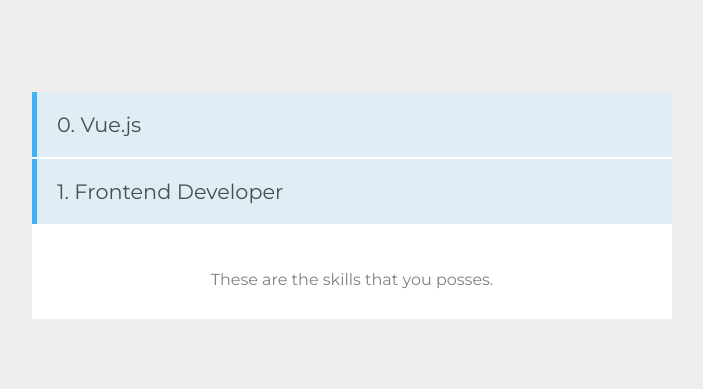
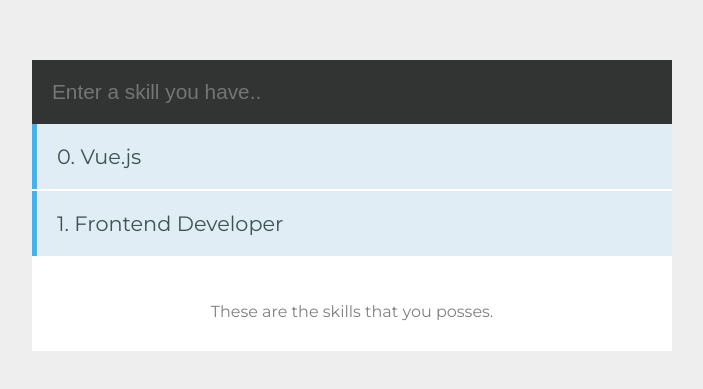
Before and after one commit to rodrigofepy/first-vue-project, a Vue app: page / in a window 1280 px wide. Shown: the part 187-576 px from the top of the page, without its empty margins (288-991 px from the left). Built offline with nearby package versions, Linux system fonts and the light colour scheme.

Commit message:
Handling user input

```diff
--- a/src/components/Skills.vue
+++ b/src/components/Skills.vue
@@ -1,6 +1,11 @@
 <template>
   <div class="hello">
     <div class="holder">
+
+      <form @submit.prevent="addSkill">
+        <input type="text" placeholder="Enter a skill you have.." v-model="skill">
+      </form>
+
       <ul>
         <li v-for="(data,index) in skills" :key='index'>{{ index }}. {{ data.skill }}</li>
       </ul>
@@ -15,6 +20,7 @@ export default {
   name: 'Skills',
   data() {
     return {
+      skill: '',
       skills: [
         { "skill": "Vue.js" },
         { "skill": "Frontend Developer" }
@@ -22,6 +28,12 @@ export default {
       bgColor: 'yellow',
       bgWidth: '100%',
       bgHeight: '30px'
+    }
+  },
+  methods: {
+    addSkill() {
+      this.skills.push({skill: this.skill})
+      this.skill = ''
     }
   }
 }
@@ -57,4 +69,13 @@ export default {
   .container {
     box-shadow: 0px 0px 40px lightgray;
   }
+
+  input {
+    width: calc(100% - 40px);
+    border: 0;
+    padding: 20px;
+    font-size: 1.3em;
+    background-color: #323333;
+    color: #687F7F;
+  }
 </style>
```
